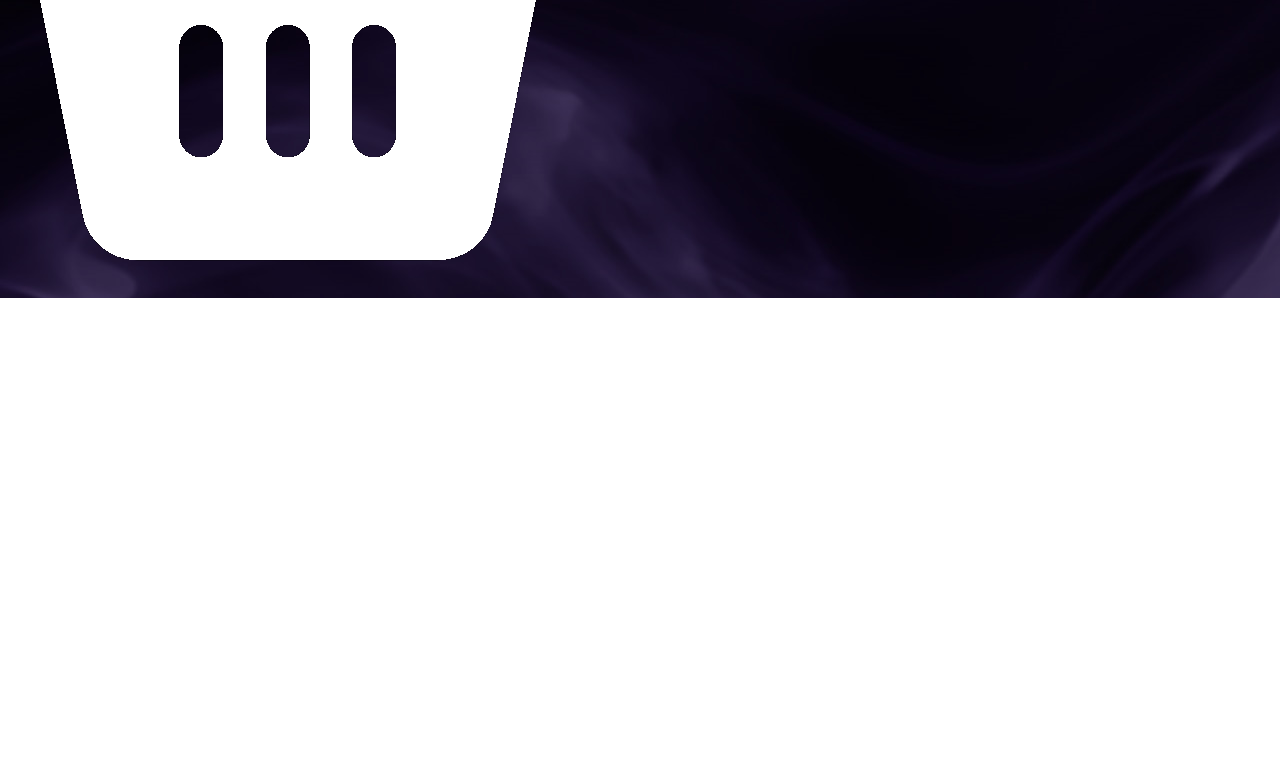
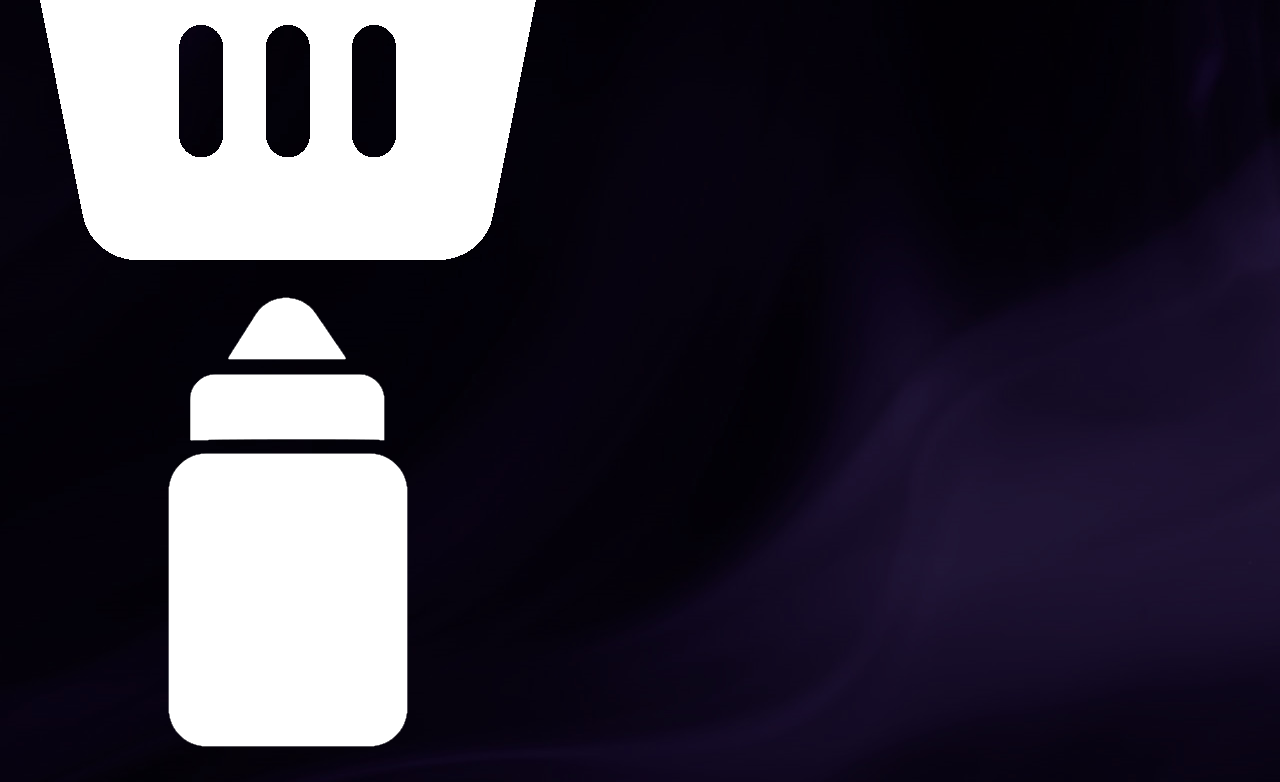
Before and after one commit to pecet3/jucie-store, a React (Vite) app in the folder frontend/: page /#/how in a window 1280 px wide. Shown: the part 750-1532 px from the top of the page. Before the commit the page ends 1048 px from the top, so only its background shows below. Built offline with nearby package versions, Linux system fonts and the light colour scheme.

Commit message:
how page

```diff
--- a/frontend/src/App.tsx
+++ b/frontend/src/App.tsx
@@ -3,6 +3,7 @@ import './App.css'
 import { Route, Routes } from 'react-router-dom'
 import { Home } from './pages/Home'
 import { Navbar } from './components/Navbar'
+import { How } from './pages/How'
 
 function App() {
 
@@ -11,6 +12,7 @@ function App() {
       <Navbar />
       <Routes>
         <Route path="/" element={<Home />} />
+        <Route path="/how" element={<How />} />
       </Routes>
     </>
   )
--- a/frontend/src/components/MainWrapper.tsx
+++ b/frontend/src/components/MainWrapper.tsx
@@ -2,7 +2,7 @@ import React from "react"
 
 export const MainWrapper = ({ children }: { children: React.ReactNode }) => {
     return (
-        <main className="flex justify-center flex-col items-center">
+        <main className="">
             {children}
         </main>
     )
--- a/frontend/src/components/Navbar.tsx
+++ b/frontend/src/components/Navbar.tsx
@@ -1,15 +1,18 @@
 import pjlogo from "../assets/pjlogo.png"
 import cart from "../assets/cart.png"
+import { Link } from "react-router-dom"
 export const Navbar = () => {
 
     return (
         <nav className="flex justify-between items-center p-4">
-            <a href="/">
+            <Link to="/" >
                 <img src={pjlogo} className="w-40 cursor-pointer" />
-            </a>
+            </Link>
             <ul className="flex-1 text-center">
                 <li className="list-none inline-block px-5">
-                    <a href="/how" className="no-underline text-white px-2 font-semibold">HOW ?</a>
+                    <Link to="/how"
+                        className="no-underline text-white px-2 font-semibold">HOW ?
+                    </Link>
                 </li>
                 <li className="list-none inline-block px-5">
                     <a href="/juices" className="no-underline text-white px-2 font-semibold">JUICES</a>
--- a/frontend/src/index.css
+++ b/frontend/src/index.css
@@ -8,7 +8,7 @@
   font-weight: 400;
   background-image: url("assets/image.png");
   min-height: 100vh;
-
+  min-width: 100vh;
   background-position: center;
   color-scheme: light dark;
   color: rgba(255, 255, 255, 0.87);
--- a/frontend/src/pages/Home.tsx
+++ b/frontend/src/pages/Home.tsx
@@ -1,11 +1,13 @@
 import { Link } from "react-router-dom";
 import { MainWrapper } from "../components/MainWrapper";
-import walter from "/assets/grocery-image.png"
+import walter from "../assets/grocery-image.png"
 
 export const Home = () => {
     return (
 
         <MainWrapper>
+            <div className="mt-48 max-w-xl">
+
                 <h1 className="text-6xl font-semibold mb-4 leading-normal text-white">
                     PROJEKT JUICE
                     <br />
@@ -18,6 +20,7 @@ export const Home = () => {
                 <div className="mt-10">
                     <img src={walter} className="w-1/2 mx-auto xl:w-1/3 xl:absolute bottom-0 right-60" />
                 </div>
+            </div>
         </MainWrapper>
 
     );
--- /dev/null
+++ b/frontend/src/pages/How.tsx
@@ -0,0 +1,34 @@
+import vape from "../assets/vape.png"
+import basket from "../assets/basket.png"
+import chat from "../assets/chat.png"
+export const How = () => {
+    return (
+        <div className="flex-grow flex items-center justify-center py-16">
+            <div className="w-full max-w-screen-lg px-4">
+                <div className="grid grid-cols-1 sm:grid-cols-2 lg:grid-cols-3 gap-12">
+                    <div className="border-4 border-white rounded-lg flex flex-col items-center justify-center gap-6 shadow-lg w-full max-w-xs p-6">
+                        <img src={vape} className="w-24 h-24 object-contain" alt="Step 1" />
+                        <div className="text-center">
+                            <h4 className="font-semibold capitalize text-3xl step-title text-white">STEP 1</h4>
+                            <p className="text-white text-lg mt-4">WYBIERZ PRODUKT ODPOWIEDNI SMAK MOC ORAZ POJEMNOŚĆ NASTEPNIE DODAJ DO KOSZYKA</p>
+                        </div>
+                    </div>
+                    <div className="border-4 border-white rounded-lg flex flex-col items-center justify-center gap-6 shadow-lg w-full max-w-xs p-6">
+                        <img src={basket} className="w-24 h-24 object-contain" alt="Step 2" />
+                        <div className="text-center">
+                            <h4 className="font-semibold capitalize text-3xl step-title text-white ">STEP 2</h4>
+                            <p className="text-white text-lg mt-4">PRZEJDŹ DO KOSZYKA. SFINALIZUJ ZAMÓWIENIE PODAJĄC ADRES PACZKOMATU ORAZ NICK Z APLIKACJI SIGNAL</p>
+                        </div>
+                    </div>
+                    <div className="border-4 border-white rounded-lg flex flex-col items-center justify-center gap-6 shadow-lg w-full max-w-xs p-6">
+                        <img src={chat} className="w-24 h-24 object-contain" alt="Step 3" />
+                        <div className="text-center">
+                            <h4 className="font-semibold capitalize text-3xl step-title text-white">STEP 3</h4>
+                            <p className="text-white text-lg mt-4">OCZEKUJ NA ULTRASZYBKĄ ODPOWIEDŹ NA APLIKACJI SIGNAL W CELU SFINALIZOWANIA ZAMÓWIENIA</p>
+                        </div>
+                    </div>
+                </div>
+            </div>
+        </div>
+    )
+}
```
Lines whose indentation alone changed are shown as unchanged.
